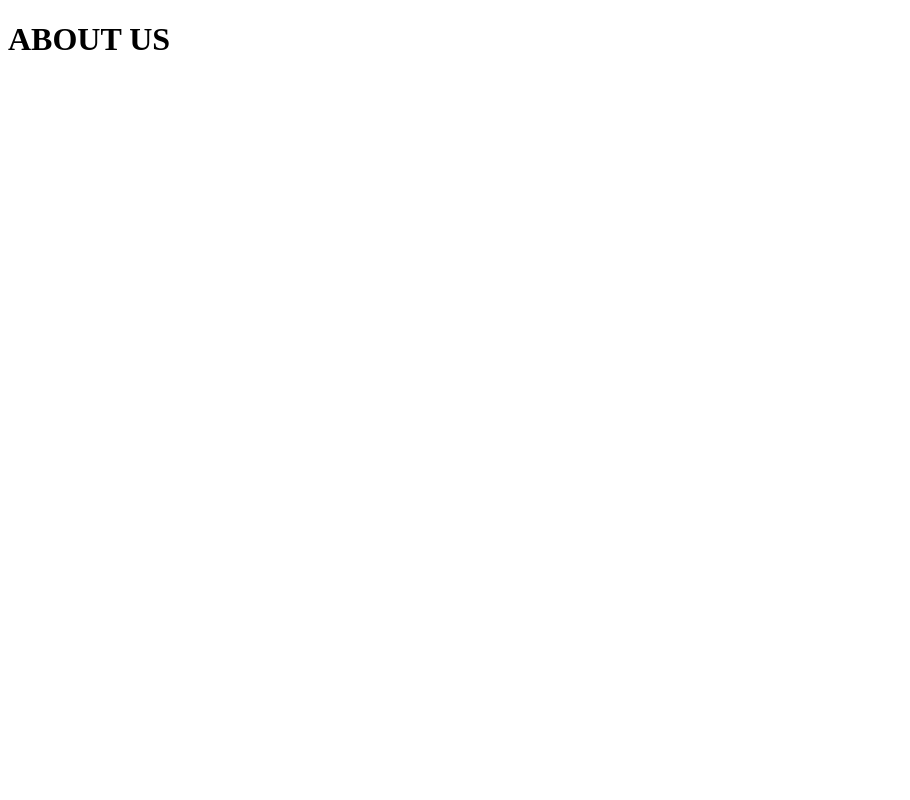
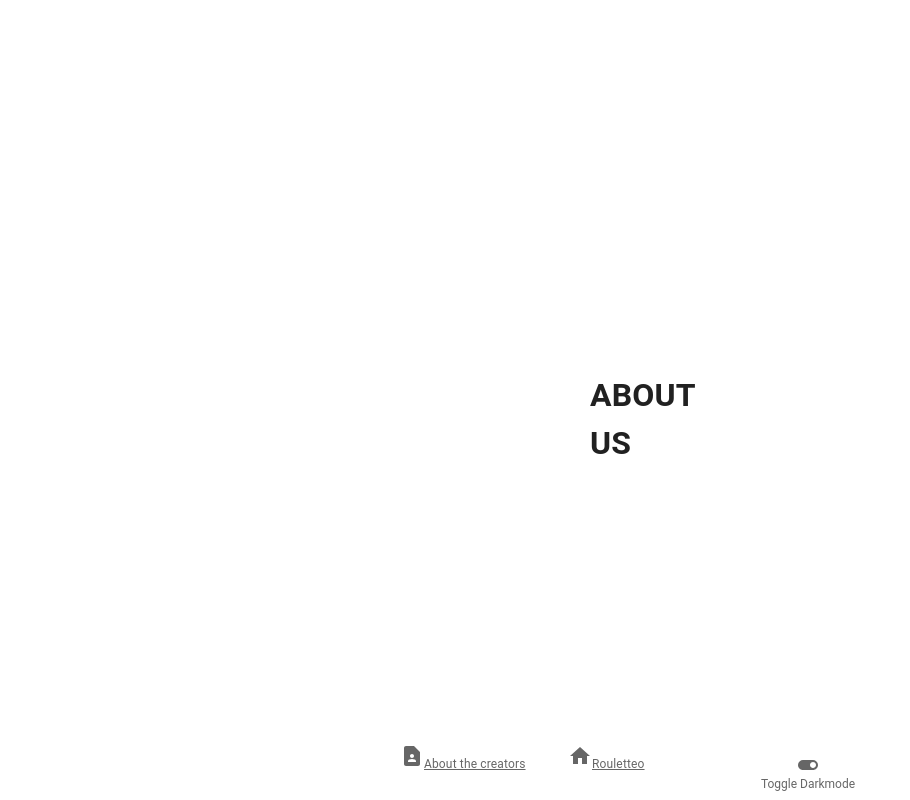
Before and after one commit to MadeOfBees/Rouletteo, a React (Create React App) app: page /AboutUs in a window 1280 px wide. Shown: the whole page, without its empty margins (0-910 px from the left). Built offline with nearby package versions, Linux system fonts and the light colour scheme.

Commit message:
added nav/dark mode swapping

```diff
--- a/package.json
+++ b/package.json
@@ -6,13 +6,16 @@
   "dependencies": {
     "@emotion/react": "^11.10.5",
     "@emotion/styled": "^11.10.5",
+    "@mui/icons-material": "^5.10.16",
     "@mui/material": "^5.10.16",
+    "@mui/styled-engine-sc": "^5.10.16",
     "gh-pages": "^4.0.0",
     "node": "^19.1.0",
     "react": "^18.2.0",
     "react-dom": "^18.2.0",
+    "react-router-dom": "^6.2.1",
     "react-scripts": "5.0.1",
-    "react-router-dom": "^6.2.1"
+    "styled-components": "^5.3.6"
   },
   "scripts": {
     "predeploy": "npm run build",
--- a/src/App.js
+++ b/src/App.js
@@ -2,13 +2,36 @@
 import Home from './Pages/Home';
 import AboutUs from './Pages/AboutUs';
 import React from 'react';
-import { BrowserRouter as Router, Routes, Route } from 'react-router-dom';
+import { BrowserRouter as Router, Routes, Route, Link } from 'react-router-dom';
+import { BottomNavigation, BottomNavigationAction } from '@mui/material';
+import HomeIcon from '@mui/icons-material/Home';
+import ContactPageIcon from '@mui/icons-material/ContactPage';
+import ToggleOnIcon from '@mui/icons-material/ToggleOn';
+import useMediaQuery from '@mui/material/useMediaQuery';
+import { createTheme, ThemeProvider } from '@mui/material/styles';
+import CssBaseline from '@mui/material/CssBaseline';
+
+const ColorModeContext = React.createContext({ toggleColorMode: () => { } });
+
 
 function App() {
+  const prefersDarkMode = useMediaQuery('(prefers-color-scheme: dark)');
+  const theme = React.useMemo(
+    () =>
+      createTheme({
+        palette: {
+          mode: prefersDarkMode ? 'dark' : 'light',
+        },
+      }),
+    [prefersDarkMode],
+  );
+  const colorMode = React.useContext(ColorModeContext);
   return (
     <div>
+      <CssBaseline />
       <Router>
-      <Routes>
+        <div className="Central">
+          <Routes className="Central">
             <Route
               path="/Rouletteo"
               element={<Home />}
@@ -18,9 +41,43 @@ function App() {
               element={<AboutUs />}
             />
           </Routes>
+        </div>
+        <BottomNavigation showLabels className='DownNav'>
+          <BottomNavigationAction as={Link} to="/AboutUs" label="About the creators" icon={<ContactPageIcon />} />
+          <BottomNavigationAction as={Link} to="/Rouletteo" label="Rouletteo" icon={<HomeIcon />} />
+          <BottomNavigationAction onClick={colorMode.toggleColorMode} label="Toggle Darkmode" icon={<ToggleOnIcon />} />
+        </BottomNavigation>
       </Router>
     </div>
   );
 }
 
-export default App;
+export default function ToggleColorMode() {
+  const [mode, setMode] = React.useState('light');
+  const colorMode = React.useMemo(
+    () => ({
+      toggleColorMode: () => {
+        setMode((prevMode) => (prevMode === 'light' ? 'dark' : 'light'));
+      },
+    }),
+    [],
+  );
+
+  const theme = React.useMemo(
+    () =>
+      createTheme({
+        palette: {
+          mode,
+        },
+      }),
+    [mode],
+  );
+
+  return (
+    <ColorModeContext.Provider value={colorMode}>
+      <ThemeProvider theme={theme}>
+        <App />
+      </ThemeProvider>
+    </ColorModeContext.Provider>
+  );
+}
--- a/src/Components/Rouletteo.js
+++ b/src/Components/Rouletteo.js
@@ -1,7 +1,7 @@
 function Rouletteo() {
     return (
         <div>
-            <h1>Rouletteo</h1>
+            <h1>-</h1>
         </div>
     );
 }
--- a/src/Pages/Home.js
+++ b/src/Pages/Home.js
@@ -3,7 +3,7 @@ import Rouletteo from '../Components/Rouletteo';
 
 function Homepage() {
     return (
-      <div className='Central'>
+      <div>
         <Rouletteo />
       </div>
     );
--- a/src/Styles.css
+++ b/src/Styles.css
@@ -1,3 +1,15 @@
 .Central {
-  text-align: center;
+  position: absolute;
+  top: 50%;
+  left: 50%;
+  margin-top: -50px;
+  margin-left: -50px;
+  width: 100px;
+  height: 100px;
 }
+.DownNav {
+  position: absolute;
+  bottom: 0;
+  width: 100%;
+  height: 50px;
+}
```
Also changed, not shown: src/index.js (+4 -5 lines), 2 other files (tests, documents, lock files or other folders). Lines whose indentation alone changed are shown as unchanged.
